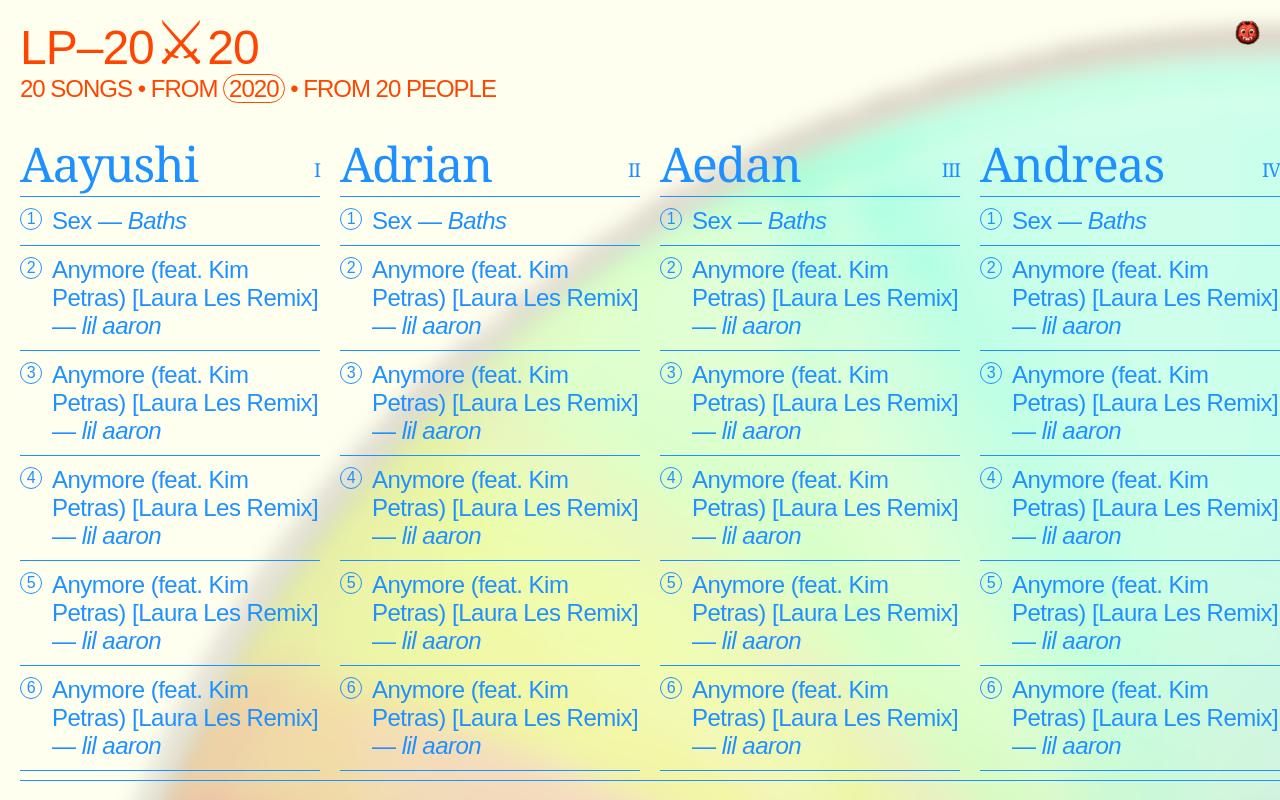
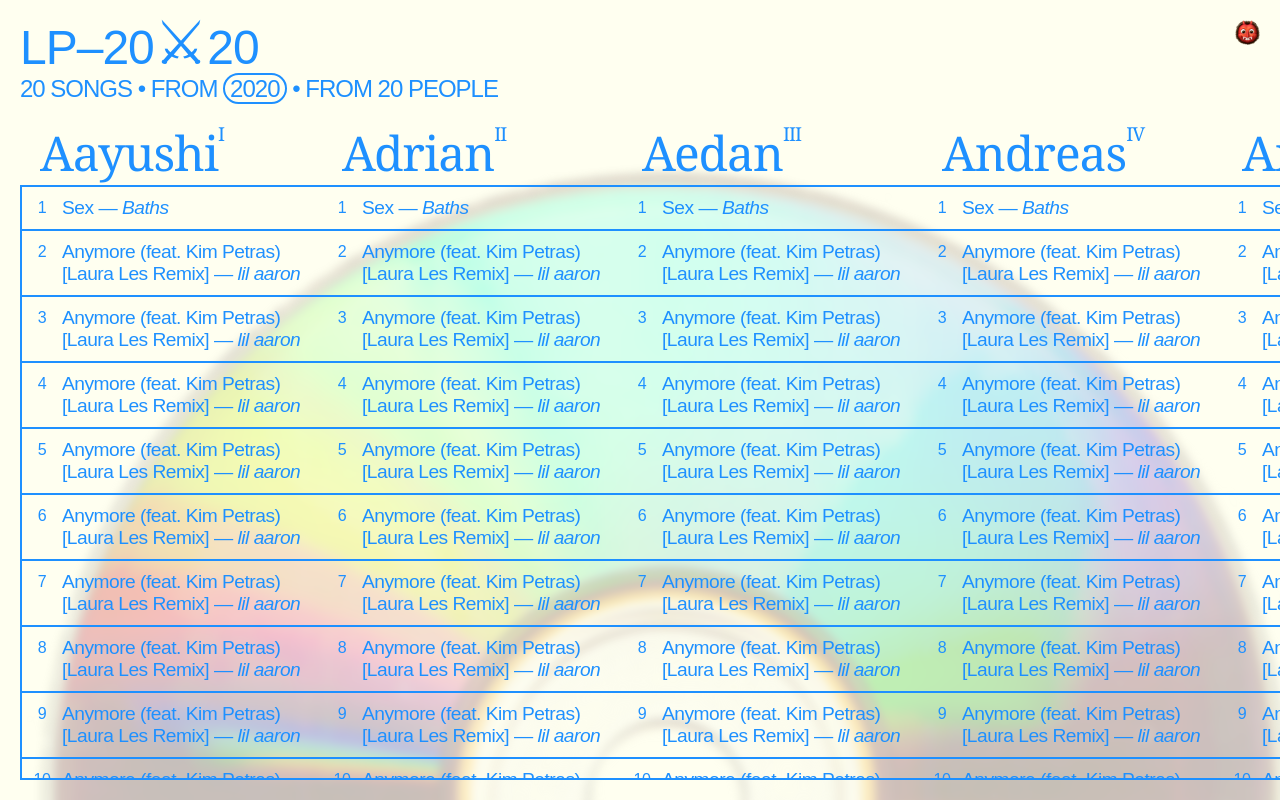
Before and after one commit to tdingsun/lp20x20, an Angular app: page /index in a window 1280 px wide. Built offline with nearby package versions, Linux system fonts and the light colour scheme.

Commit message:
updated grid

```diff
--- a/src/app/all-lists/all-lists.component.css
+++ b/src/app/all-lists/all-lists.component.css
@@ -1,11 +1,19 @@
 #lists-container {
     display: flex;
-    padding: 20px;
+    position: fixed;
+    bottom: 0px;
+    left: 0px;
     overflow-x: scroll;
-    overflow-y: hidden;
-    transition: 0.25s;
     height: calc(100vh - 130px);
+    width: 100vw;
+    padding-bottom: 20px;
 }
+
+app-list:first-of-type {
+    margin-left: 20px;
+}
+
+
 
 #infobox {
     position: fixed;
@@ -13,7 +21,6 @@
     height: 25px;
     top: 20px;
     right: 20px;
-    transition: 0.25s;
     cursor: pointer;
 }
 
@@ -38,3 +45,10 @@
 #info img {
     width: 100%;
 }
+
+@media only screen and (max-width: 500px){
+    #lists-container {
+        padding: 5px;
+    }
+
+}
--- a/src/app/all-lists/all-lists.component.ts
+++ b/src/app/all-lists/all-lists.component.ts
@@ -15,7 +15,7 @@
 
   ngOnInit() {
     let el = document.getElementById('watermark-img');
-    el.style.filter = `blur(10px)`;
+    el.style.filter = `blur(5px)`;
     this.listService.getLists().subscribe({
       next: lists => {
         this.lists = lists;
@@ -24,9 +24,16 @@
   }
 
   onScroll($event) {
+    let width = window.innerWidth;
     let scrollAmount = document.querySelector('#lists-container').scrollLeft
-    let el = document.getElementById('watermark');
-    el.style.transform = `rotate3d(1, 1, 1, ${scrollAmount*0.075}deg)`;
+
+    if(width < 500){
+      let el = document.getElementById('watermark');
+      el.style.transform = `rotate3D(1, 1, 1, ${scrollAmount*0.075}deg)`;
+    } else {
+      let el = document.getElementById('watermark-img');
+      el.style.transform = `rotate(${scrollAmount*0.075}deg)`;
+    }
   }
 
   onClick() {
--- a/src/app/app.component.css
+++ b/src/app/app.component.css
@@ -2,20 +2,23 @@
     height: 100vh;
     width: 100vw;
     position: fixed;
+    left: 0;
+    top: 0;
     z-index: 1;
+    padding: 20px;
 }
 
 #header {
     font-size: 2rem;
-    padding: 20px;
     letter-spacing: -0.5px;
     height: 50px;
     border-color: dodgerblue;
-    transition: 0.25s;
     letter-spacing: -1px;
     display: inline-block;
 
 }
+
+
 
 #header:hover {
     color: orangered;
@@ -44,7 +47,7 @@
 a {
     text-decoration: none;
     color: inherit;
-    border: 1.5px solid;
+    border: 2px solid;
     border-color: inherit;
     border-radius: 20px;
     padding: 0 5px;
--- a/src/app/app.component.html
+++ b/src/app/app.component.html
@@ -2,7 +2,7 @@
 
 <div id="root-container">
   <div id="header" (click)=onClick()>
-    <div id="site-header">LP–20<span id="sword">&#9876;</span>20</div>
+    <div id="site-header">LP–20<span id="sword">&#9876;&#xFE0E;</span>20</div>
     <div id="site-description">20 Songs • From <a href="https://en.wikipedia.org/wiki/2020">2020</a> • From 20 People</div>
   </div>
   <router-outlet></router-outlet>
--- a/src/app/app.component.ts
+++ b/src/app/app.component.ts
@@ -12,8 +12,6 @@
   }
 
   onClick() {
-    let el = document.getElementById('watermark-img');
-    el.style.filter = `blur(10px)`;
     this.router.navigate([`/index`]);
   }
 }
--- a/src/app/detailed-list/detailed-list.component.css
+++ b/src/app/detailed-list/detailed-list.component.css
@@ -1,14 +1,14 @@
 .detailed-list-container {
-    padding: 20px;
     overflow: hidden;
     height: 100%;
+    width: calc(100vw - 40px);
 }
 
 .name {
     font-size: 4rem;
-    border-bottom: 1.5px solid;
+    border-bottom: 2px solid;
     border-color: inherit;
-    padding: 10px 10px 10px 0px;
+    padding: 10px 10px 0px 0px;
     letter-spacing: -1px;
     font-family: Georgia, 'Times New Roman', Times, serif;
     letter-spacing: -2px;
@@ -17,13 +17,15 @@
 
 .list {
     overflow-y: scroll;
+    bottom: 20px;
     height: calc(100vh - 230px);
-    border-bottom: 1.5px solid;
+    width: 100%;
+    border-bottom: 2px solid;
     border-color: inherit;
 }
 
 .song-container {
-    border-bottom: 1.5px solid;
+    border-bottom: 2px solid;
     border-color: inherit;
     padding: 10px 0px 10px 0px;
     display: flex;
@@ -43,7 +45,7 @@
     width: 30px;
     height: 30px;
     font-size: 1.5rem;
-    border: 1.5px solid;
+    border: 2px solid;
     border-color: inherit;
     border-radius: 20px;
     display: flex;
@@ -51,7 +53,7 @@
     align-items: center;
     flex-shrink: 0;
     margin-right: 10px;
-    margin-top: 1px;
+    margin-top: 2px;
 }
 
 .song-artist {
@@ -91,13 +93,11 @@
     border-radius: 20px;
     width: 30px;
     height: 30px;
-    border: 1.5px solid;
+    border: 2px solid;
     border-color: inherit;
     display: flex;
     justify-content: center;
     align-items: center;
-    padding-left: 0;
-
 }
 
 #nav *:hover {
--- a/src/app/detailed-list/detailed-list.component.ts
+++ b/src/app/detailed-list/detailed-list.component.ts
@@ -35,8 +35,10 @@
     "wen"
   ]
   constructor(private listService: ListService, private router:Router, private route:ActivatedRoute) { }
+  ngOnInit(): void {
+    let el = document.getElementById('watermark-img');
+    el.style.filter = `blur(100px)`;
 
-  ngOnInit(): void {
     this.route.params.subscribe(val => {
       this.listService.getList(this.route.snapshot.params['name']).subscribe({
         next: list => {
--- a/src/app/list/list.component.css
+++ b/src/app/list/list.component.css
@@ -4,9 +4,6 @@
     height: 100%;
     letter-spacing: -0.5px;
     border-color: dodgerblue;
-    transition: 0.25s;
-
-
 }
 .list-container:hover {
     color: orangered;
@@ -24,32 +21,33 @@
 .list {
     width: 300px;
     overflow-y: scroll;
-    border-bottom: 1.5px solid;
+    border-bottom: 2px solid;
     border-color: inherit;
-    padding-right: 20px;
-    margin-bottom: 10px;
-
-
 }
 
 .name {
-    width: calc(100% - 20px);
     font-size: 3rem;
-    border-bottom: 1.5px solid;
+    border-bottom: 2px solid;
     border-color: inherit;
-    padding: 10px 0px 0px 0px;
+    padding: 10px 0px 0px 20px;
     letter-spacing: -1px;
     font-family: Georgia, 'Times New Roman', Times, serif;
 }
 
 .roman {
-   float: right;
+   /* float: right;  */
    font-size: 1.2rem;
-   margin-left: -10px;
    margin-top: 25px;
+   vertical-align: top;
 }
 
 
 app-song {
     border-color: inherit;
 }
+
+@media only screen and (max-width: 500px){
+    #header {
+        padding: 5px;
+    }
+}
--- a/src/app/list/list.component.ts
+++ b/src/app/list/list.component.ts
@@ -16,8 +16,6 @@
   }
 
   onClick(name): void {
-    let el = document.getElementById('watermark-img');
-    el.style.filter = `blur(100px)`;
     this.router.navigate([`/${name}`]);
   }
 }
--- a/src/app/song/song.component.css
+++ b/src/app/song/song.component.css
@@ -1,7 +1,7 @@
 .song-container {
-    border-bottom: 1.5px solid;
+    border-bottom: 2px solid;
     border-color: inherit;
-    padding: 10px 0px 5px 0px;
+    padding: 10px 0px 5px 10px;
 
 }
 
@@ -14,7 +14,7 @@
 .number {
     width: 20px;
     height: 20px;
-    border: 1.5px solid;
+    /* border: 2px solid; */
     border-color: inherit;
     border-radius: 20px;
     display: flex;
@@ -26,7 +26,7 @@
 }
 
 .song-name {
-    font-size: 1.5rem;
+    font-size: 1.2rem;
 }
 
 .song-artist {
--- a/src/index.html
+++ b/src/index.html
@@ -8,6 +8,7 @@
   <link rel="icon" type="image/x-icon" href="favicon.ico">
 </head>
 <body>
+
   <div id="watermark-container">
     <div id="watermark">
       <img id="watermark-img" src="./assets/CD-ROM.png">
@@ -15,5 +16,6 @@
   </div>
 
   <app-root></app-root>
+
 </body>
 </html>
--- a/src/styles.css
+++ b/src/styles.css
@@ -5,23 +5,27 @@
     font-family: sans-serif;
     background-color: ivory;
     color:dodgerblue;
-    scroll-behavior: smooth;
     width: 100vw;
     height: 100vh;
     overflow: hidden;
-    transition: color 0.25s;
-
+    scroll-behavior: smooth;
 }
 
-.list app-song:last-child .song-container {
-    border-bottom: none;
+body {
+    padding: 20px;
+    box-sizing: border-box;
 }
 
+app-list:first-of-type .list {
+    border-left: 2px solid!important;
+}
 
+app-list:last-of-type {
+    padding-right: 20px;
+}
 
-/* Hide scrollbar for Chrome, Safari and Opera */
-.list::-webkit-scrollbar {
-    display: none;
+.list app-song:last-child .song-container, .detailed-list-container .list .song-container:last-child  {
+    border-bottom: none;
 }
 
 .list {
@@ -29,27 +33,55 @@
     scrollbar-width: none;  /* Firefox */
 }
 
-app-root {
-    z-index: 1;
-}
+/* width */
+.list::-webkit-scrollbar {
+    width: 2px;
+    margin-left: 10px;
+  }
+
+  /* Track */
+.list::-webkit-scrollbar-track {
+    background: dodgerblue;
+
+  }
+
+  /* Handle */
+.list::-webkit-scrollbar-thumb {
+    background: orangered;
+
+  }
 
 #watermark-container {
     position: fixed;
 }
 
-#watermark {
+
+
+
+#watermark-img {
     position: fixed;
+    bottom: -50vw;
     width: 100vw;
-    height: 100vh;
-    z-index: 0;
-
+    filter: blur(10px);
+    opacity: 0.25;
+    z-index: 1;
+    transition: filter 0.25s;
 }
 
-#watermark-img {
-    width: 200%;
-    margin: auto;
-    filter: blur(15px);
-    opacity: 0.3;
-    z-index: 0;
-    transition: filter 1s;
+@media only screen and (max-width: 500px){
+    #watermark-container {
+        position: fixed;
+    }
+
+    #watermark {
+        position: fixed;
+        width: 100vw;
+        height: 100vh;
+        z-index: 0;
+    }
+
+    #watermark-img {
+        width: 200vw;
+        top: 20px;
+    }
 }
```
